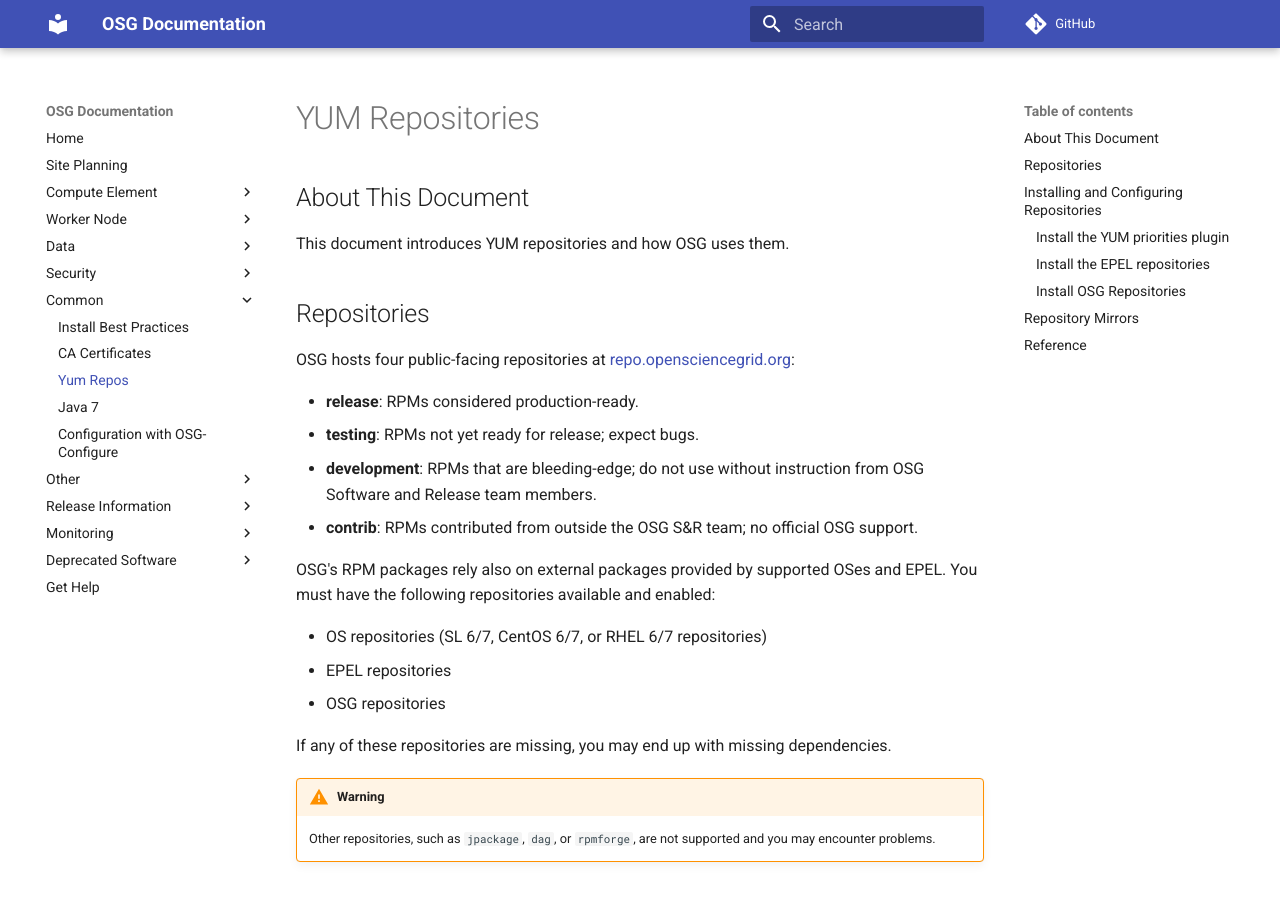
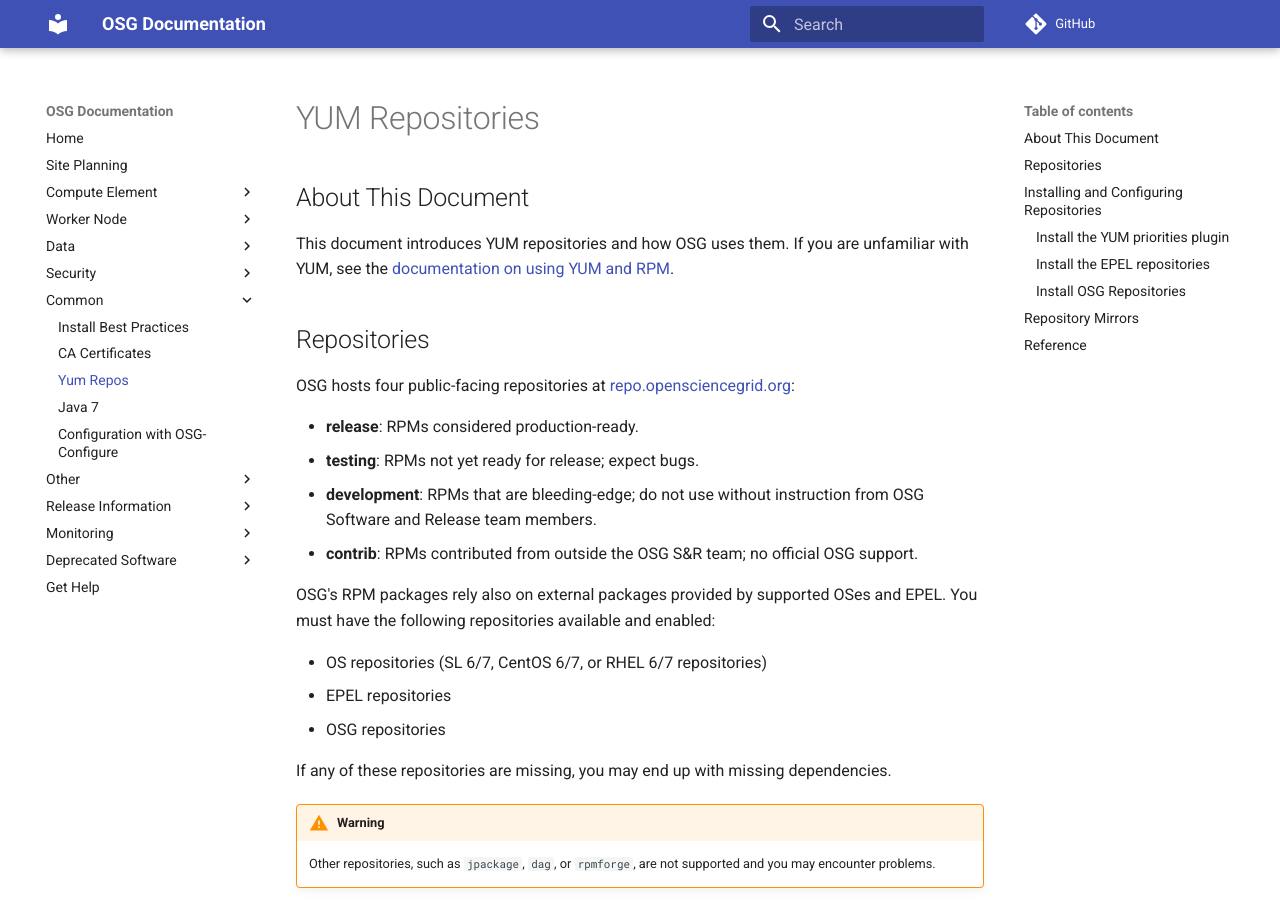
Before and after one commit to osg-htc/docs, an MkDocs documentation site: the page built from docs/common/yum.md, in a window 1280 px wide and 900 px high. Built offline with MkDocs 1.6.1 and Material for MkDocs 9.7.7, drawn with Linux system fonts in a browser that asks for light colours; comment, search, counter and statistics services are not loaded; old or Windows-style settings are respelled for this version of MkDocs.

Commit message:
Link to yum basics doc (SOFTWARE-3078)

```diff
--- a/docs/common/yum.md
+++ b/docs/common/yum.md
@@ -5,6 +5,7 @@ About This Document
 -------------------
 
 This document introduces YUM repositories and how OSG uses them.
+If you are unfamiliar with YUM, see the [documentation on using YUM and RPM](/release/yum-basics).
 
 Repositories
 ------------
```
